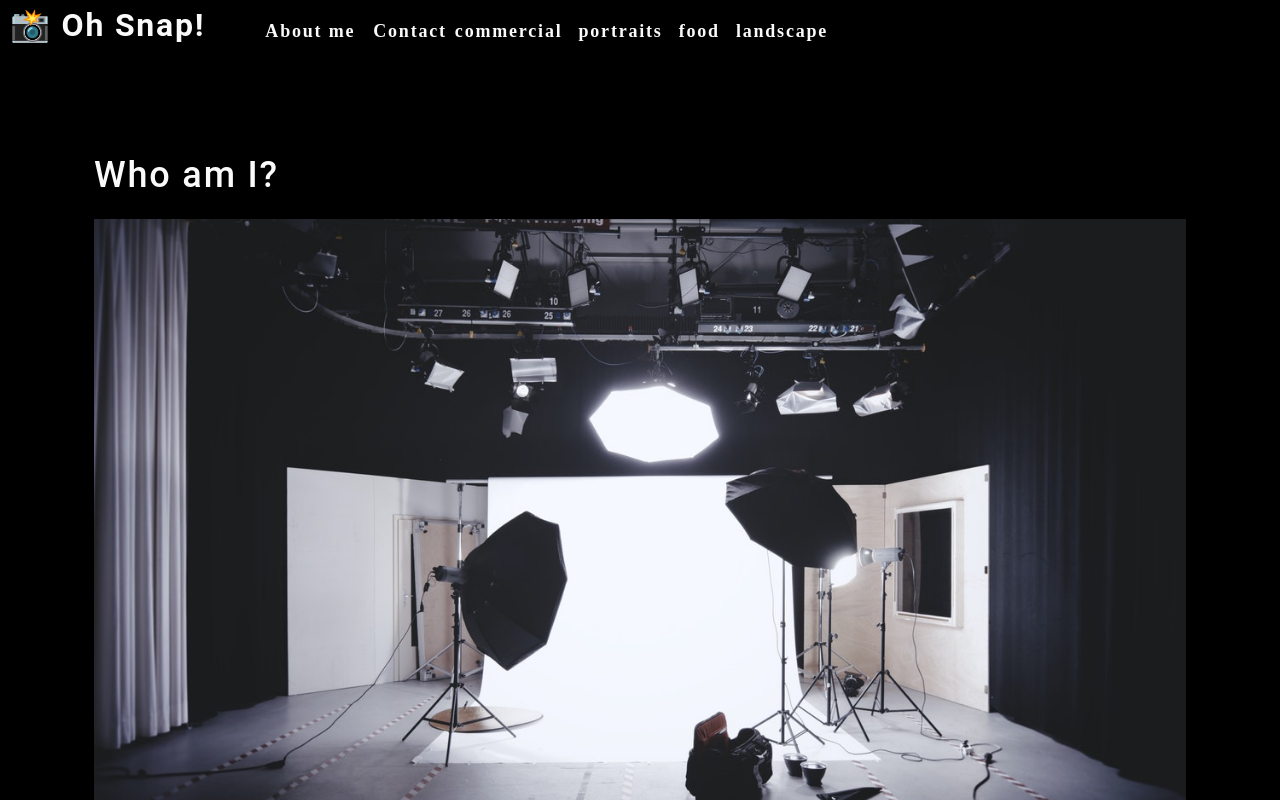
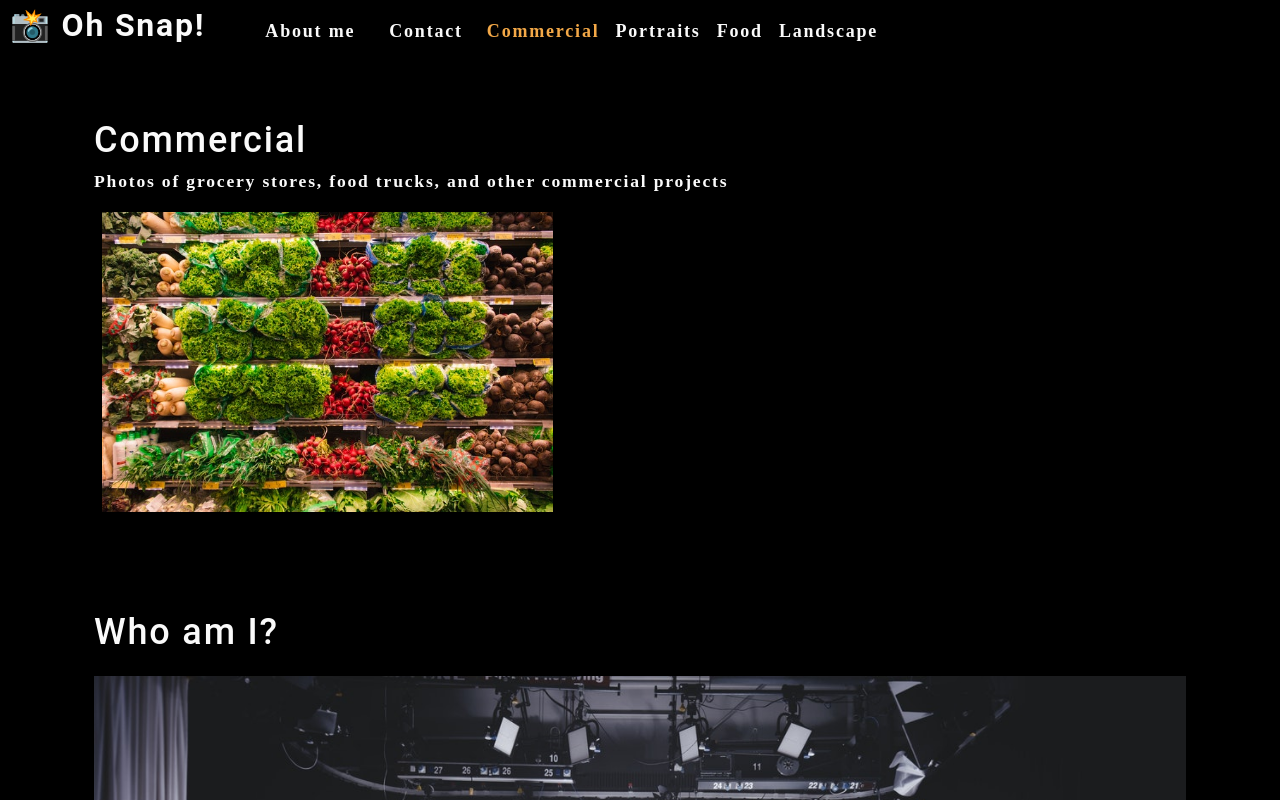
Before and after one commit to chaldrich24/photo-port, a React (Create React App) app: page / in a window 1280 px wide. Shown: the top 800 px of the page. Built offline with nearby package versions, Linux system fonts and the light colour scheme.

Commit message:
add state

```diff
--- a/src/App.js
+++ b/src/App.js
@@ -1,14 +1,34 @@
-import React from 'react';
+import React, { useState } from 'react';
 import './App.css';
 import About from './components/About/index';
 import Nav from './components/Nav';
+import Gallery from './components/Gallery';
 
 function App() {
+  const [categories] = useState([
+    {
+      name: 'commercial',
+      description: 'Photos of grocery stores, food trucks, and other commercial projects',
+    },
+    { name: 'portraits', description: 'Portraits of people in my life' },
+    { name: 'food', description: 'Delicious delicacies' },
+    { name: 'landscape', description: 'Fields, farmhouses, waterfalls, and the beauty of nature' },
+  ]);
+
+  const [currentCategory, setCurrentCategory] = useState(categories[0]);
+
   return (
     <div>
-      <Nav/>
+      <Nav
+        categories={categories}
+        setCurrentCategory={setCurrentCategory}
+        currentCategory={currentCategory}
+      ></Nav>
       <main>
-        <About />
+        <div>
+          <Gallery></Gallery>
+          <About></About>
+        </div>
       </main>
     </div>
   );
--- /dev/null
+++ b/src/components/Gallery/index.js
@@ -0,0 +1,25 @@
+import React from "react";
+import { capitalizeFirstLetter } from '../../utils/helpers';
+import photo from '../../assets/small/commercial/0.jpg';
+
+function Gallery() {
+    const currentCategory = {
+        name: 'commercial',
+        description: 'Photos of grocery stores, food trucks, and other commercial projects'
+    }
+    return (
+        <section>
+            <h1>{capitalizeFirstLetter(currentCategory.name)}</h1>
+            <p>{currentCategory.description}</p>
+            <div>
+                <img
+                    src={photo}
+                    alt='Commercial Example'
+                    className="img-thumbnail mx-1"
+                />
+            </div>
+        </section>
+    );
+}
+
+export default Gallery;
--- a/src/components/Nav/index.js
+++ b/src/components/Nav/index.js
@@ -1,28 +1,16 @@
 import React from "react";
-import {capitalizeFirstLetter} from '../../utils/helpers';
+import { capitalizeFirstLetter } from '../../utils/helpers';
 
 
-function Nav() {
-    const categories = [
-        {
-            name: "commercial",
-            description:
-                "Photos of grocery stores, food trucks, and other commercial projects",
-        },
-        { name: "portraits", description: "Portraits of people in my life" },
-        { name: "food", description: "Delicious delicacies" },
-        {
-            name: "landscape",
-            description: "Fields, farmhouses, waterfalls, and the beauty of nature",
-        },
-    ];
-
-    function categorySelected(name) {
-        console.log(`${name} clicked`)
-    }
+function Nav(props) {
+    const {
+        categories = [],
+        setCurrentCategory,
+        currentCategory,
+    } = props;
 
     return (
-        <header data-testid='header' className='flex-row px-1'>
+        <header className="flex-row px-1">
             <h2>
                 <a data-testid="link" href="/">
                     <span role="img" aria-label="camera"> 📸</span> Oh Snap!
@@ -35,21 +23,28 @@
                             About me
                         </a>
                     </li>
-                    <li>
+                    <li className="mx-2">
                         <span>Contact</span>
                     </li>
                     {categories.map((category) => (
                         <li
-                            className="mx-1"
+                            className={`mx-1 ${currentCategory.name === category.name && 'navActive'
+                                }`}
                             key={category.name}
                         >
-                            <span onClick={() => categorySelected(category.name)}>{category.name}</span>
+                            <span
+                                onClick={() => {
+                                    setCurrentCategory(category)
+                                }}
+                            >
+                                {capitalizeFirstLetter(category.name)}
+                            </span>
                         </li>
                     ))}
                 </ul>
             </nav>
         </header>
-    )
+    );
 }
 
 export default Nav;
```
